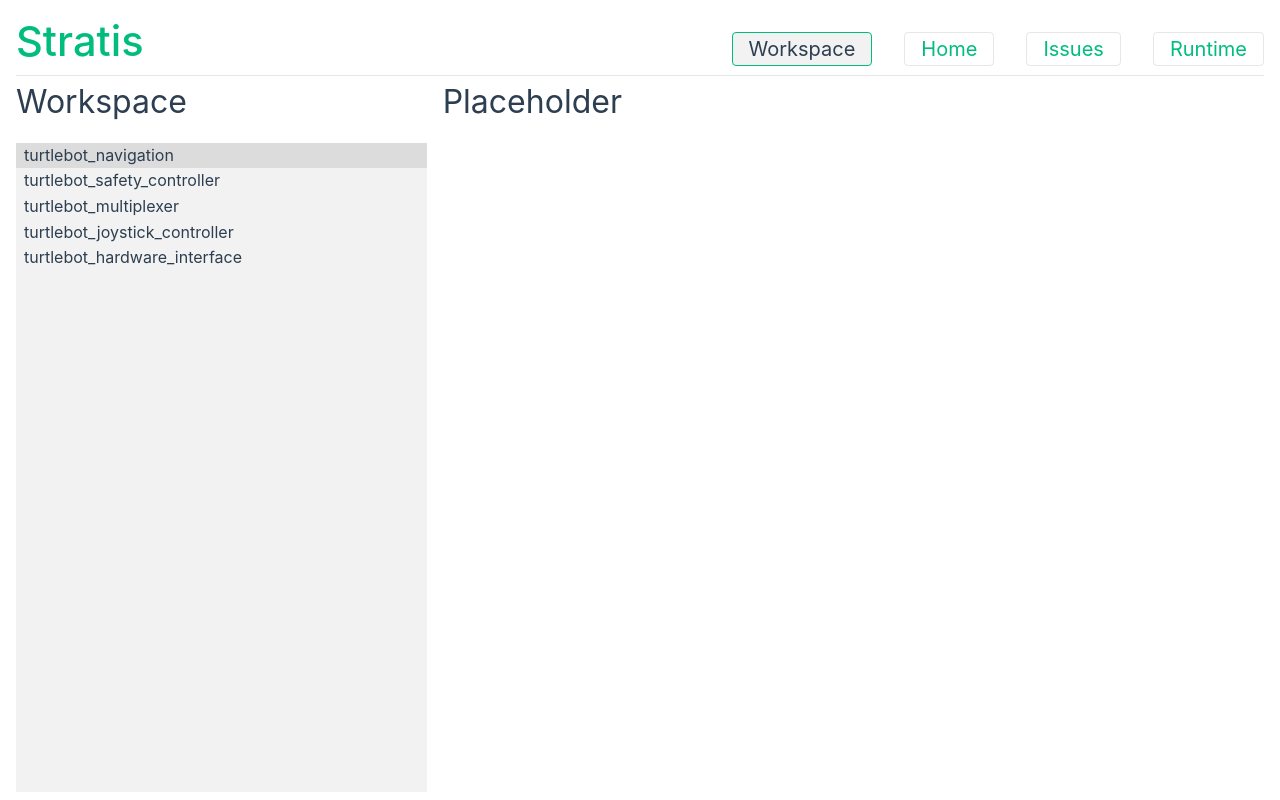
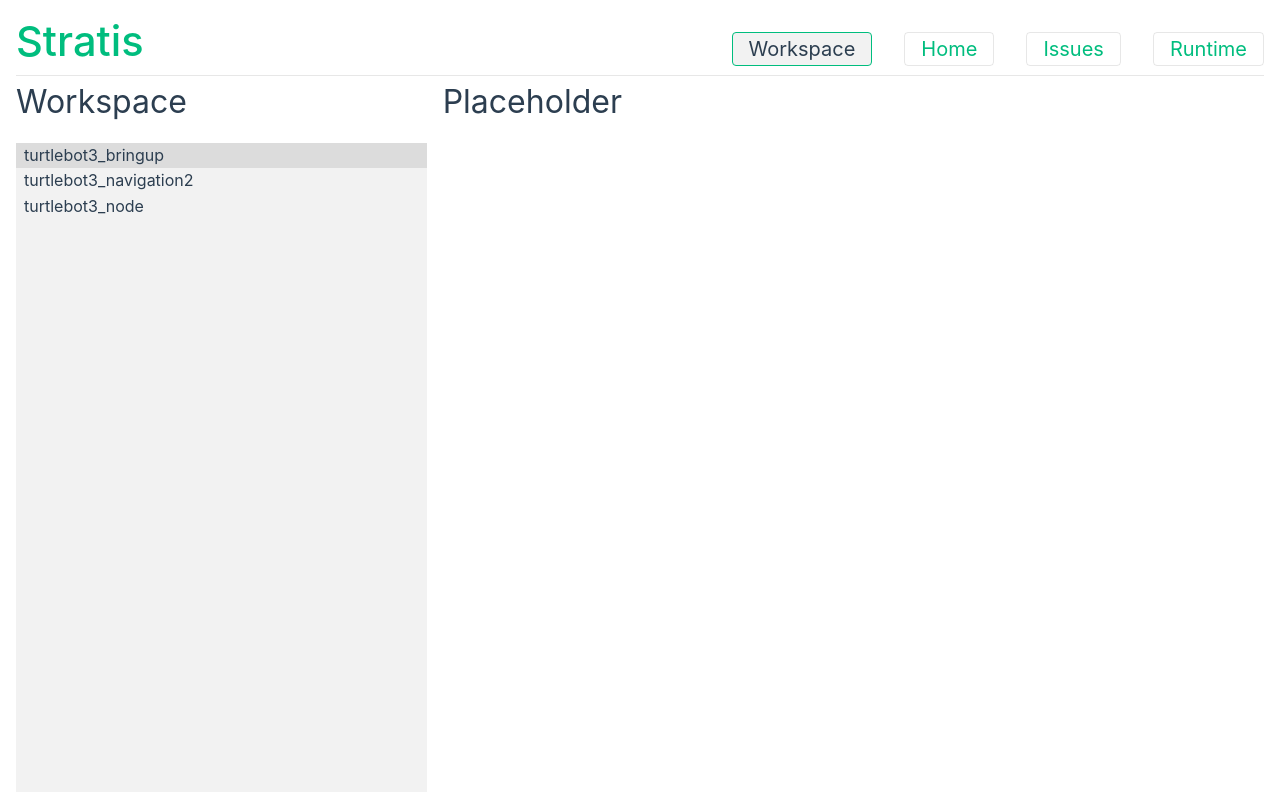
Before and after one commit to HAROS-framework/stratis, a Vue app: page /#/ in a window 1280 px wide. Built offline with nearby package versions, Linux system fonts and the light colour scheme.

Commit message:
placeholders and dummy data

```diff
--- a/src/types/workspace.ts
+++ b/src/types/workspace.ts
@@ -23,8 +23,9 @@ export interface PackageSummary {
   name: string
 }
 
-export interface PackageDetails {
-  id: PackageId
+export interface PackageDetails extends PackageSummary {
+  launch: LaunchFileSummary[]
+  components: ComponentSummary[]
 }
 
 // Components ------------------------------------------------------------------
@@ -52,6 +53,7 @@ export type LaunchFileId = string
 
 export interface LaunchFileSummary {
   id: LaunchFileId
+  name: string
 }
 
 export interface LaunchFileDetails {
--- a/src/views/WorkspaceView.vue
+++ b/src/views/WorkspaceView.vue
@@ -3,33 +3,54 @@
 
 <script setup lang="ts">
 import PackageList from '@/components/workspace/PackageList.vue'
-import type { PackageDetails, PackageSummary } from '@/types/workspace'
-import { ref } from 'vue'
+import {
+  ComponentType,
+  type PackageDetails,
+  type PackageId,
+  type PackageSummary,
+} from '@/types/workspace'
+import { computed, ref } from 'vue'
 
 // Constants -------------------------------------------------------------------
 
-const packageData: PackageSummary[] = [
-  {
+const dummyPackageData: Record<PackageId, PackageDetails> = {
+  '001': {
     id: '001',
-    name: 'turtlebot_navigation',
+    name: 'turtlebot3_bringup',
+    launch: [
+      { id: '001', name: 'robot.launch.py' },
+      { id: '002', name: 'rviz2.launch.py' },
+      { id: '003', name: 'turtlebot3_state_publisher.launch.py' },
+    ],
+    components: [],
   },
-  {
+  '002': {
     id: '002',
-    name: 'turtlebot_safety_controller',
+    name: 'turtlebot3_navigation2',
+    launch: [{ id: '004', name: 'navigation2.launch.py' }],
+    components: [],
   },
-  {
+  '003': {
     id: '003',
-    name: 'turtlebot_multiplexer',
+    name: 'turtlebot3_node',
+    launch: [],
+    components: [{ id: '001', type: ComponentType.NODE, name: 'turtlebot3_ros' }],
   },
-  {
-    id: '004',
-    name: 'turtlebot_joystick_controller',
-  },
-  {
-    id: '005',
-    name: 'turtlebot_hardware_interface',
-  },
-]
+}
+
+const packageSummaries = computed<PackageSummary[]>(() => {
+  return Object.values(dummyPackageData).map(_extractPackageSummary).sort(_sortByName)
+})
+
+function _extractPackageSummary(pkg: PackageDetails): PackageSummary {
+  return { id: pkg.id, name: pkg.name }
+}
+
+function _sortByName(a: { name: string }, b: { name: string }): number {
+  if (a.name > b.name) return 1
+  if (a.name < b.name) return -1
+  return 0
+}
 
 // Component State -------------------------------------------------------------
 
@@ -38,8 +59,8 @@ const packageDetails = ref<PackageDetails | null>(null)
 // Event Handlers --------------------------------------------------------------
 
 function onPackageSelected(i: number): void {
-  const pkg = packageData[i]
-  packageDetails.value = { id: pkg.id }
+  const pkg = packageSummaries.value[i]
+  packageDetails.value = dummyPackageData[pkg.id]
 }
 </script>
 
@@ -47,14 +68,33 @@ function onPackageSelected(i: number): void {
   <div class="workspace-view">
     <div class="left-side">
       <h1>Workspace</h1>
-      <PackageList :package-data="packageData" @select="onPackageSelected" />
+      <PackageList :package-data="packageSummaries" @select="onPackageSelected" />
     </div>
 
     <div class="right-side">
       <h1>Placeholder</h1>
-      <p v-if="packageDetails != null">
-        You have selected the package with <code>id: {{ packageDetails.id }}</code>
-      </p>
+      <div v-if="packageDetails != null" class="panel">
+        <p>
+          You have selected the package with <code>id: {{ packageDetails.id }}</code
+          >.
+        </p>
+
+        <h2>Launch Files</h2>
+        <ul v-if="packageDetails.launch.length > 0">
+          <li v-for="item in packageDetails.launch" :key="item.id">
+            {{ item.name }}
+          </li>
+        </ul>
+        <p v-else>There are no launch files.</p>
+
+        <h2>Components</h2>
+        <ul v-if="packageDetails.components.length > 0">
+          <li v-for="item in packageDetails.components" :key="item.id">
+            {{ item.name }} ({{ item.type === ComponentType.NODE ? 'node' : 'other' }})
+          </li>
+        </ul>
+        <p v-else>There are no declared components.</p>
+      </div>
     </div>
   </div>
 </template>
```
